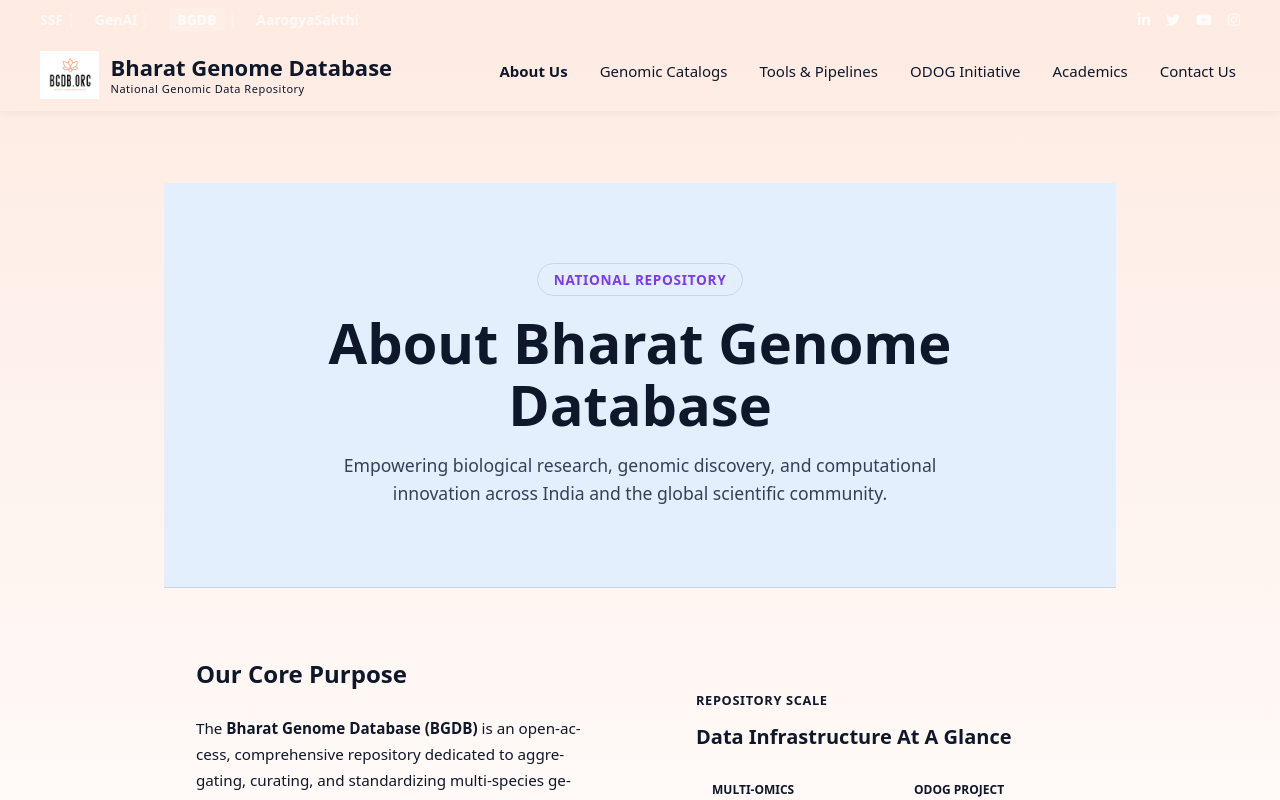
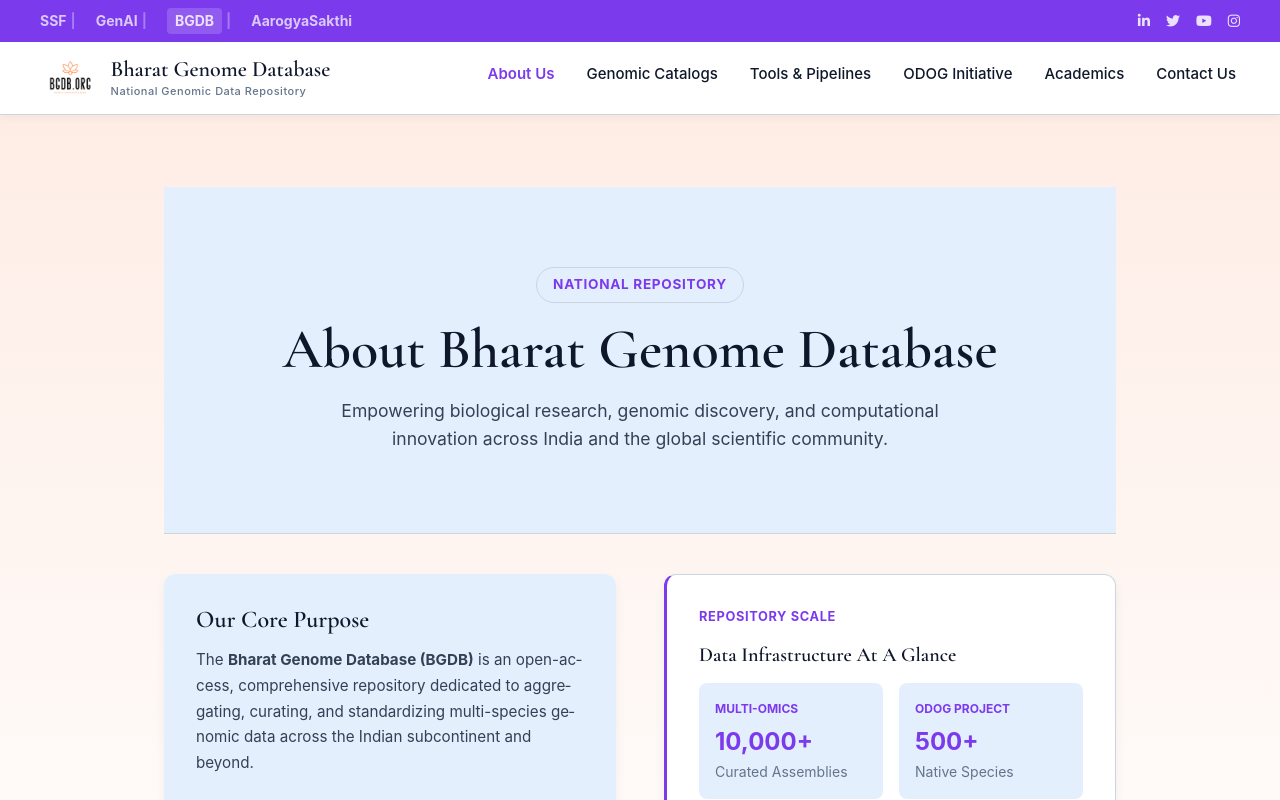
Before and after one commit to Bharat-Genome-Database-BGDB/bharatgenomedatabase, a Next.js app: page /about in a window 1280 px wide. Shown: the top 800 px of the page. Built offline with nearby package versions, Linux system fonts and the light colour scheme.

Commit message:
Reset Header and Layout

```diff
--- a/src/app/layout.jsx
+++ b/src/app/layout.jsx
@@ -1,14 +1,29 @@
-import '@styles/main.css';
+// src/app/layout.jsx
+import "./globals.scss";
+import "@styles/variables.scss";
 
 export const metadata = {
-  title: 'Bharat Genome Database (BGDB)',
-  description: 'National Genomic Data Repository for Flora, Fauna, and Microbes.',
+  title: {
+    default: "GenAI Research Labs | Computational Genomics & Molecular AI",
+    template: "%s | GenAI Research Labs"
+  },
+  description: "Advancing interdisciplinary research at the intersection of deep learning and multi-omics. Developing open-source foundation models, sequence transformers, and pipeline architectures for predictive structural biology.",
+  keywords: ["Computational Genomics", "GenAI Labs", "Deep Learning Biology", "Multi-Omics", "Sequence Transformers", "Bharat Genome Database"],
 };
 
 export default function RootLayout({ children }) {
   return (
-    <html lang="en" suppressHydrationWarning>
+    <html lang="en">
       <head>
+        {/* Google Fonts Preconnect and Optimization */}
+        <link rel="preconnect" href="https://fonts.googleapis.com" />
+        <link rel="preconnect" href="https://fonts.gstatic.com" crossOrigin="anonymous" />
+        <link
+          href="https://fonts.googleapis.com/css2?family=Cormorant+Garamond:ital,wght@0,400;0,600;1,400&family=Plus+Jakarta+Sans:wght@400;500;600;700&display=swap"
+          rel="stylesheet"
+        />
+
+        {/* Font Awesome v6 CSS CDN link matching original code setup */}
         <link
           rel="stylesheet"
           href="https://cdnjs.cloudflare.com/ajax/libs/font-awesome/6.4.0/css/all.min.css"
@@ -16,7 +31,7 @@
           referrerPolicy="no-referrer"
         />
       </head>
-      <body suppressHydrationWarning>
+      <body>
         {children}
       </body>
     </html>
--- a/src/components/Layout/Header.jsx
+++ b/src/components/Layout/Header.jsx
@@ -1,13 +1,13 @@
 'use client';
 
-import { useRef, useState } from "react";
+import { useEffect, useRef, useState } from "react";
 import Link from "next/link";
 import { usePathname } from "next/navigation";
 import "@styles/header.css";
 
 /**
  * @component Header
- * @description Master Double-Header Navigation for Bharat Genome Database (BGDB).
+ * @description The Master Double-Header Navigation for Bharat Genome Database (BGDB).
  */
 const Header = () => {
   const [menuOpen, setMenuOpen] = useState(false);
@@ -16,12 +16,18 @@
   const pathname = usePathname();
   const menuRef = useRef();
 
+  // --- Environment Check for Test / Staging Deployments ---
+  const isTestEnvironment =
+    process.env.NEXT_PUBLIC_NETLIFY_CONTEXT !== 'production' ||
+    process.env.NEXT_PUBLIC_GIT_BRANCH === 'test';
+
+  // --- BGDB Master Navigation Configuration ---
   const navLinks = [
     { label: "About Us", to: "/about" },
     { label: "Genomic Catalogs", to: "/catalogs" },
     { label: "Tools & Pipelines", to: "/tools" },
-    { label: "ODOG Initiative", to: "/odog", unbuilt: true },
-    { label: "Academics", to: "/academics", unbuilt: true },
+    { label: "ODOG Initiative", to: "/odog" },
+    { label: "Academics", to: "/academics" },
     { label: "Contact Us", to: "/contact" }
   ];
 
@@ -82,9 +88,12 @@
           <Link href="/" className="header__brand">
             <img src="/images/global/Logo.png" alt="Bharat Genome Database Logo" className="brand-logo" />
             <div className="brand-text">
-              <h1 className="brand-title">Bharat Genome Database</h1>
+              <h1 className="brand-title">
+                Bharat Genome Database
+              </h1>
               <p className="brand-tagline">National Genomic Data Repository</p>
             </div>
+
           </Link>
 
           <button
@@ -117,11 +126,7 @@
                       </ul>
                     </>
                   ) : (
-                    <Link
-                      href={link.to}
-                      prefetch={link.unbuilt ? false : undefined}
-                      className={`nav-link-item ${pathname === link.to ? 'active' : ''}`}
-                    >
+                    <Link href={link.to} className={`nav-link-item ${pathname === link.to ? 'active' : ''}`}>
                       {link.label}
                     </Link>
                   )}
```
